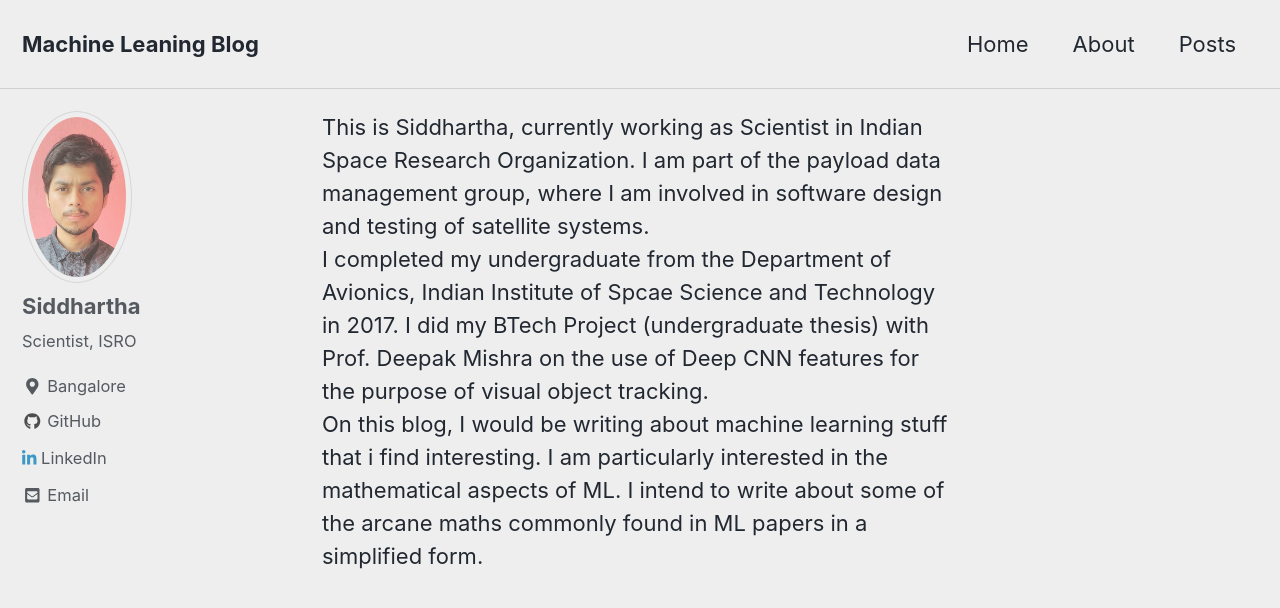
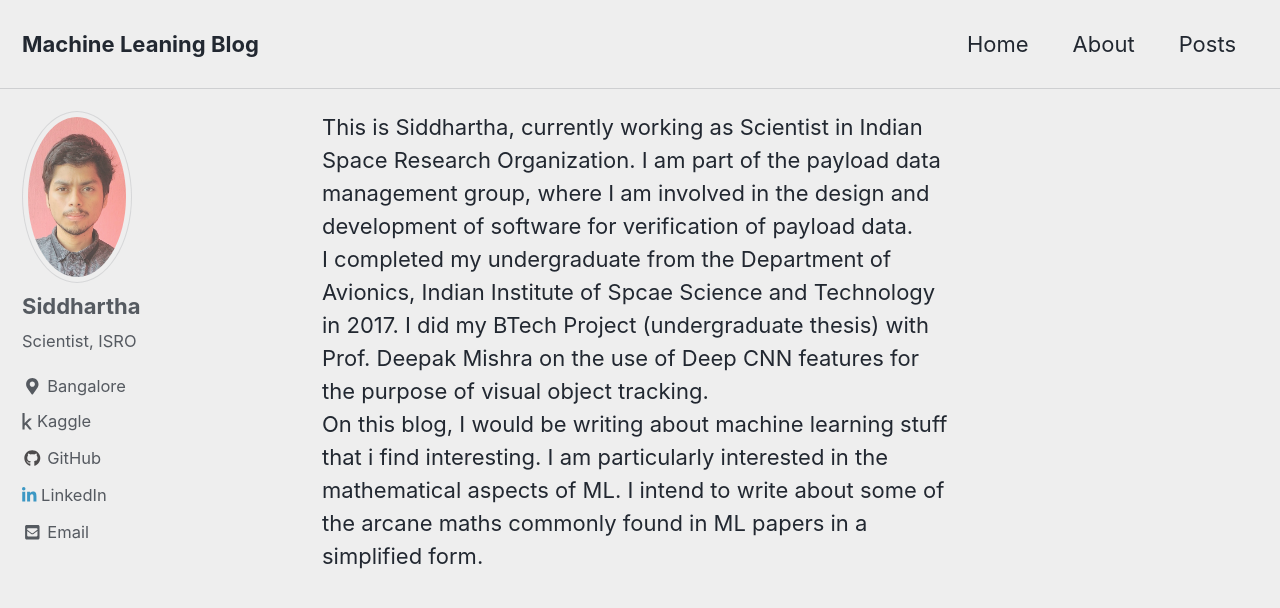
Before and after one commit to sidml/sidml.github.io, a Jekyll site: the page built from index.html, in a window 1280 px wide and 900 px high. Shown: the top 608 px of the window. Built offline with Jekyll 4.4.1, drawn with Linux system fonts in a browser that asks for light colours; cached includes are drawn as plain includes; nearby versions of some CDN libraries; the list of posts is cut into pages by our own code.

Commit message:
Changed the theme to air, added kaggle link,updated bio.

```diff
--- a/_config.yml
+++ b/_config.yml
@@ -125,6 +125,9 @@ author:
     - label: "Facebook"
       icon: "fab fa-fw fa-facebook-square"
       # url: "https://facebook.com/"
+    - label: "Kaggle"
+      icon: "fab fa-kaggle"
+      url: "https://www.kaggle.com/meaninglesslives"
     - label: "GitHub"
       icon: "fab fa-fw fa-github"
       url: "https://github.com/sidml"
--- a/index.html
+++ b/index.html
@@ -6,7 +6,7 @@ author_profile: true
 ---
 
 This is Siddhartha, currently working as Scientist in Indian Space Research Organization. I am part of the payload data management group, where I am involved
-in software design and testing of satellite systems.<br>
+in the design and development of software for verification of payload data.<br>
 I completed my undergraduate from the Department of Avionics, Indian Institute of Spcae Science and Technology in 2017. I did my BTech Project (undergraduate thesis) with Prof. Deepak Mishra on the use of Deep CNN features for the purpose
 of visual object tracking.<br>
 On this blog, I would be writing about machine learning stuff that i find interesting. I am particularly interested in the mathematical aspects of ML. I intend to
```
Also changed, not shown: assets/images/linkedin.png (deleted).
